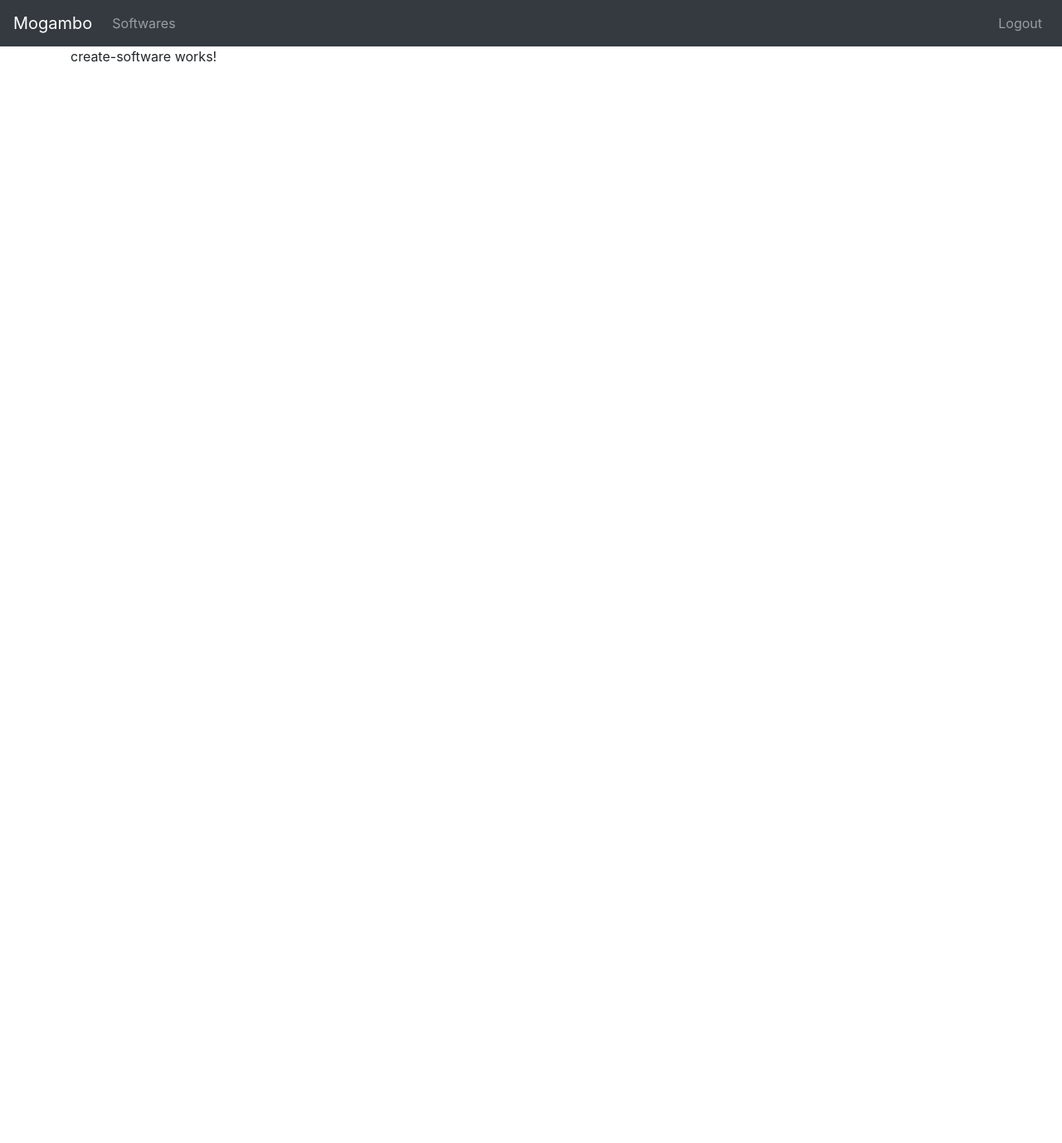
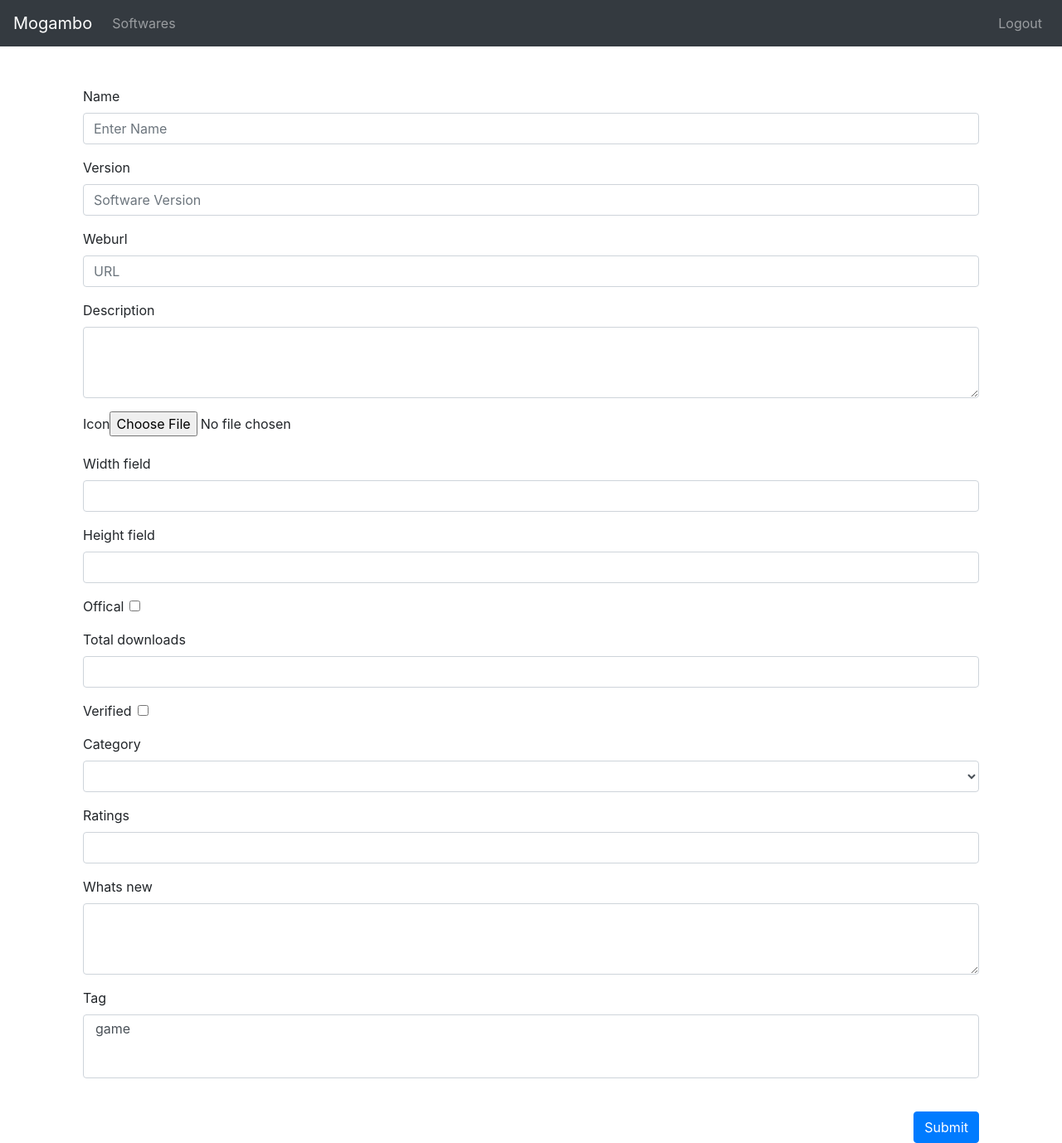
Before and after one commit to Bhagyarsh/mogambo, an Angular app in the folder frontend/: page /create-software in a window 1280 px wide. Shown: the whole page at 83% size. Before the commit the page ends 800 px from the top, so only its background shows below. Built offline with nearby package versions, Linux system fonts and the light colour scheme; sample sign-in values are in the browser's storage.

Commit message:
create post error

```diff
--- a/frontend/src/app/components/create-software/create-software.component.html
+++ b/frontend/src/app/components/create-software/create-software.component.html
@@ -1,3 +1,79 @@
-<p>
-  create-software works!
-</p>
+<div class="container mt-5 mb-5">
+  <form #f="ngForm" (ngSubmit)="addSoftware(f)">
+    <div class="form-group">
+      <label for="name">Name</label>
+      <input type="text" [(ngModel)]="softwareData.name" name="name" class="form-control" id="InputName" placeholder="Enter Name">
+    </div>
+
+    <div class="form-group">
+      <label for="version">Version</label>
+      <input type="text" [(ngModel)]="softwareData.version" name="version" class="form-control" id="InputVersion" placeholder="Software Version">
+    </div>
+
+    <div class="form-group">
+      <label for="weburl">Weburl</label>
+      <input type="url" [(ngModel)]="softwareData.weburl" name="weburl" class="form-control" id="InputURL" placeholder="URL">
+    </div>
+
+    <div class="form-group">
+      <label for="description">Description</label>
+      <textarea [(ngModel)]="softwareData.description" name="description"  class="form-control" id="TextareaDescription" rows="3"></textarea>
+    </div>
+
+    <div class="form-group">
+      <label for="icon">Icon</label>
+      <input type="file"  [(ngModel)]="softwareData.icon" name="icon" class="form-control-Icon" id="FormIcon">
+    </div>
+
+    <div class="form-group">
+      <label for="width_field">Width field</label>
+      <input type="number" [(ngModel)]="softwareData.width_field" name="width_field" class="form-control" id="InputWidthField">
+    </div>
+
+    <div class="form-group">
+      <label for="height_field">Height field</label>
+      <input type="number" [(ngModel)]="softwareData.height_field" name="height_field" class="form-control" id="InputHeightField">
+    </div>
+
+    <div class="form-group">
+      <label class="form-check-label" for="offical">Offical</label>&nbsp;&nbsp;&nbsp;&nbsp;&nbsp;&nbsp;
+      <input class="form-check-input" [(ngModel)]="softwareData.offical" name="offical" type="checkbox" id="OfficalCheck">
+    </div>
+
+    <div class="form-group">
+      <label for="total_downloads">Total downloads</label>
+      <input type="number" [(ngModel)]="softwareData.total_downloads" name="total_downloads" class="form-control" id="InputTotalDownloads">
+    </div>
+
+    <div class="form-group">
+      <label class="form-check-label" for="verified">Verified</label>&nbsp;&nbsp;&nbsp;&nbsp;&nbsp;&nbsp;
+      <input class="form-check-input" [(ngModel)]="softwareData.verified" name="verified" type="checkbox" id="VerifiedCheck">
+    </div>
+
+    <div class="form-group">
+      <label for="category">Category</label>
+      <select [(ngModel)]="softwareData.category" name="category" class="form-control">
+        <option>2d</option>
+      </select>
+    </div>
+
+    <div class="form-group">
+      <label for="ratings">Ratings</label>
+      <input type="number" [(ngModel)]="softwareData.ratings" name="ratings" class="form-control" id="InputRatings">
+    </div>
+
+    <div class="form-group">
+      <label for="whats_new">Whats new</label>
+      <textarea [(ngModel)]="softwareData.whats_new" name="whats_new" class="form-control" id="TextareaWhatsNew" rows="3"></textarea>
+    </div>
+
+    <div class="form-group">
+      <label for="Tag">Tag</label>
+      <select [(ngModel)]="softwareData.Tag" name="Tag" class="custom-select" size="3">
+        <option>game</option>
+      </select><br><br>
+    </div>
+
+    <button type="submit" class="btn btn-primary float-right">Submit</button>
+  </form>
+</div>
--- a/frontend/src/app/components/create-software/create-software.component.ts
+++ b/frontend/src/app/components/create-software/create-software.component.ts
@@ -1,4 +1,5 @@
 import { Component, OnInit } from '@angular/core';
+import { SoftwareService } from '../../services/software.service';
 
 @Component({
   selector: 'app-create-software',
@@ -7,9 +8,21 @@ import { Component, OnInit } from '@angular/core';
 })
 export class CreateSoftwareComponent implements OnInit {
 
-  constructor() { }
+  softwareData = {}
+
+  constructor(private _softwareService: SoftwareService) { }
 
   ngOnInit() {
   }
 
+  addSoftware() {
+    this._softwareService.create(this.softwareData)
+      .subscribe(
+        res => {
+          console.log(res)
+        },
+        err => console.log(err)
+      )
+  }
+
 }
--- a/frontend/src/app/services/software.service.ts
+++ b/frontend/src/app/services/software.service.ts
@@ -1,5 +1,13 @@
 import { Injectable } from '@angular/core';
-import { HttpClient } from '@angular/common/http'
+import { HttpClient, HttpHeaders } from '@angular/common/http'
+
+const httpOptions = {
+  headers: new HttpHeaders({
+    'Content-Type': 'application/json',
+    'Authorization': 'JWT token',
+    'Accept': 'application/json'
+  })
+};
 
 
 @Injectable({
@@ -8,6 +16,7 @@ import { HttpClient } from '@angular/common/http'
 export class SoftwareService {
 
   private _listUrl = "http://127.0.0.1:8000/api/v1/software/"
+  private _createUrl = "http://127.0.0.1:8000/api/v1/software/create"
 
 constructor(public http: HttpClient) { }
 
@@ -15,4 +24,11 @@ getAll() {
   return this.http.get<any>(this._listUrl)
 }
 
+create(softwareData) {
+  return this.http.post<any>(this._createUrl, softwareData, httpOptions)
+    .pipe(
+      //catchError(this.handleError)
+    )
 }
+
+}
```
Also changed, not shown: frontend/src/app/models/software.model.ts (added, +9 -0 lines), 1 other file (tests, documents, lock files or other folders).
